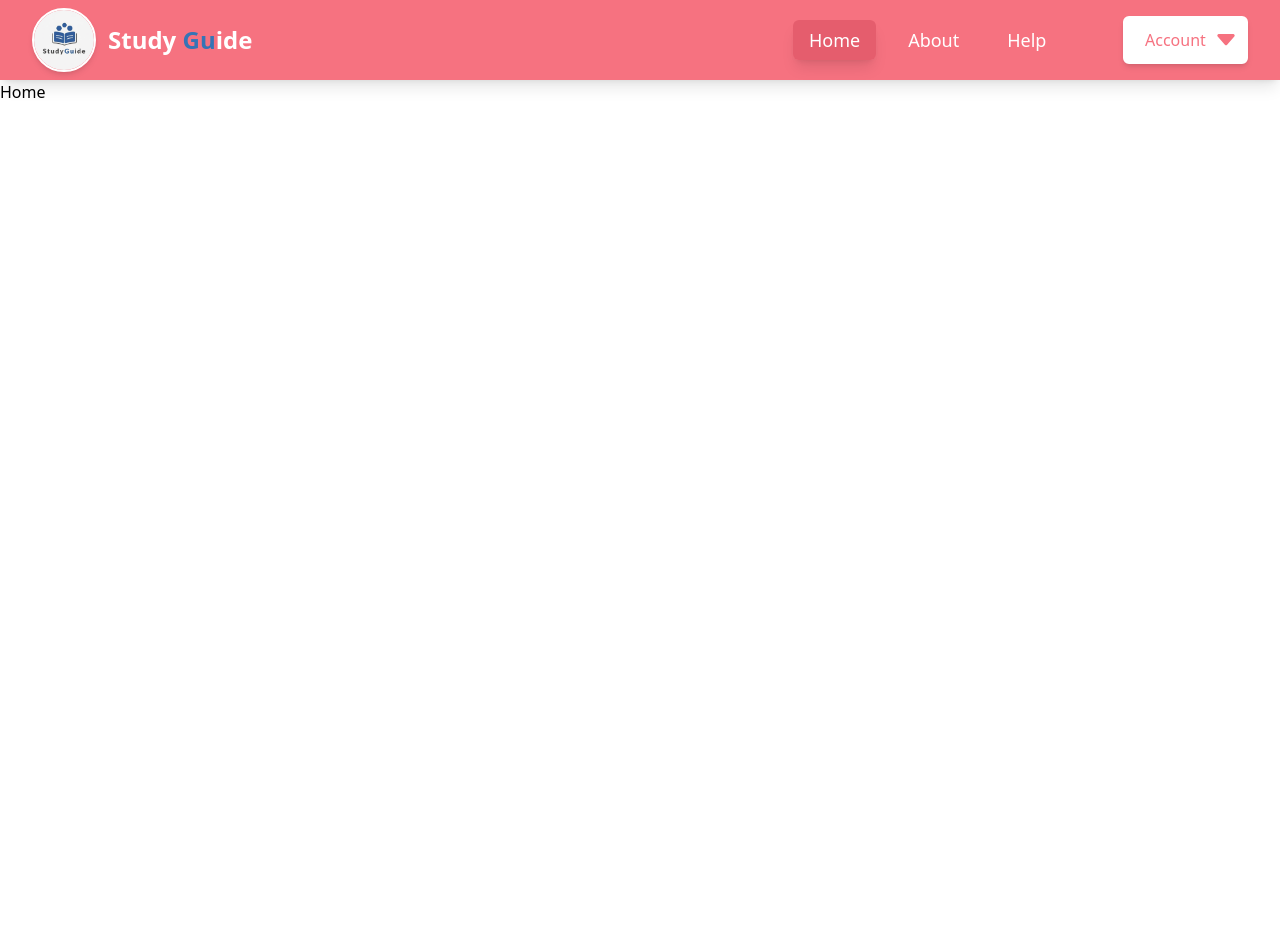
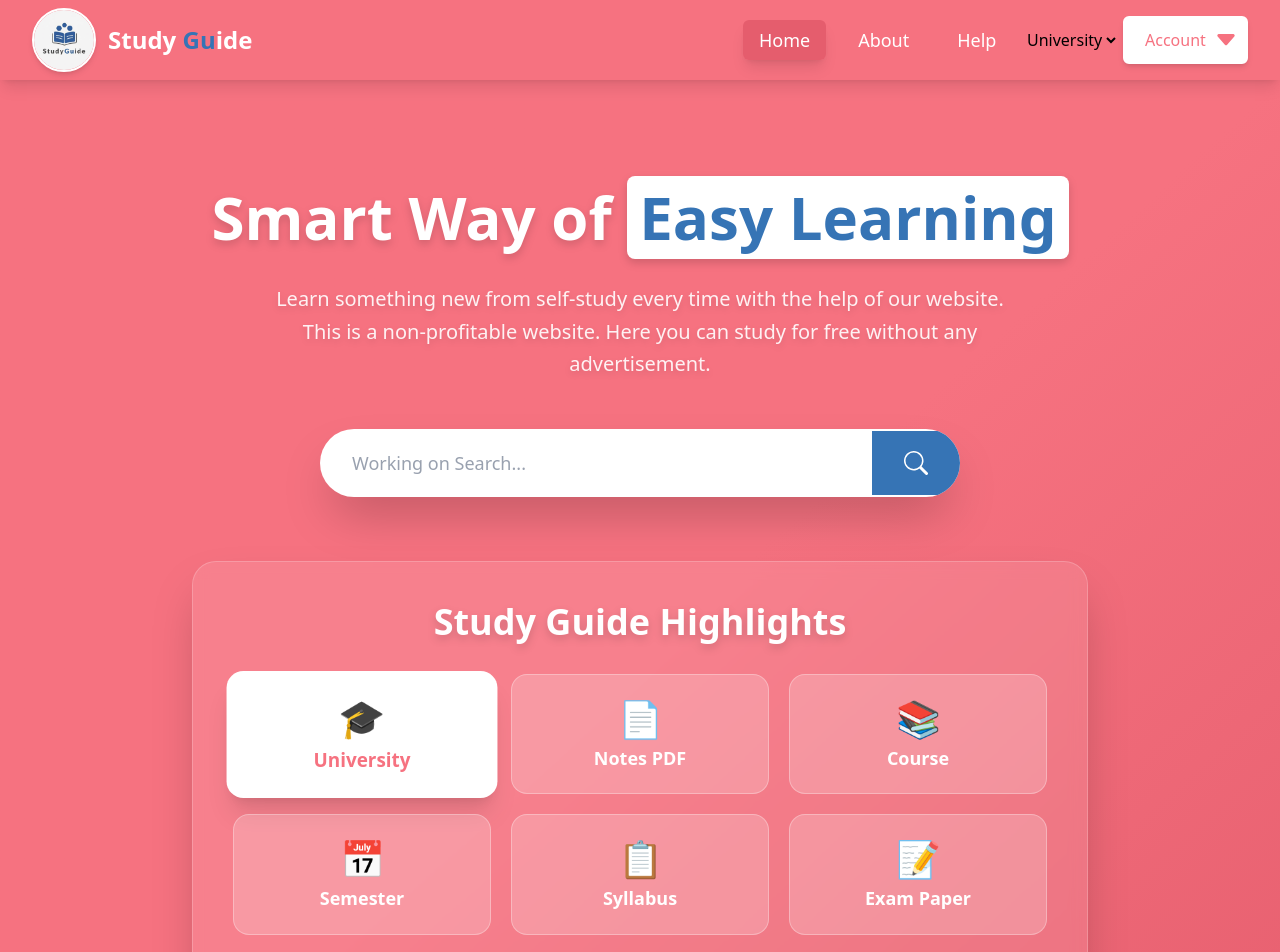
Before and after one commit to amitpal603/study-guide-frontend, a React (Vite) app: page / in a window 1280 px wide. Shown: the top 952 px of the page. Before the commit the page ends 800 px from the top, so only its background shows below. Built offline with nearby package versions, Linux system fonts and the light colour scheme; the HTML template or start-up script is replaced by a standard one.

Commit message:
v2 complete university section completeed

```diff
--- a/package.json
+++ b/package.json
@@ -16,6 +16,7 @@
     "react-dom": "^19.2.0",
     "react-hook-form": "^7.69.0",
     "react-hot-toast": "^2.6.0",
+    "react-icons": "^5.5.0",
     "react-router-dom": "^7.11.0",
     "tailwindcss": "^4.1.18"
   },
--- a/src/App.jsx
+++ b/src/App.jsx
@@ -6,6 +6,8 @@ import About from './components/main/About'
 import Help from './components/main/Help'
 import SignUp from './components/main/SignUp'
 import Login from './components/main/Login'
+import Mg from './components/main/Mg'
+import Aktu from './components/main/Aktu'
 
 function App() {
   return (
@@ -18,6 +20,8 @@ function App() {
           <Route path='/help' element={<Help/>}/>
           <Route path='/sign-up' element={<SignUp/>}/>
           <Route path='/login-account' element={<Login/>}/>
+          <Route path='/mgkvp-university' element={<Mg/>}/>
+          <Route path='/aktu-university' element={<Aktu/>}/>
         </Routes>
       </div>
     </div>
--- a/src/components/header/Navbar.jsx
+++ b/src/components/header/Navbar.jsx
@@ -9,7 +9,7 @@ function Navbar() {
   const links = [
     { to: "/", label: "Home" },
     { to: "/about", label: "About" },
-    { to: "/help", label: "Help" },
+    { to: "/help", label: "Help" }
   ];
 
   const handleAccountChange = (e) => {
@@ -22,7 +22,17 @@ function Navbar() {
     // Reset to default after navigation
     e.target.value = "Account";
   };
+  const handleUniversityChange = (e) => {
+    const value = e.target.value
+    if(value === "Mgkvp"){
+      navigate("/mgkvp-university")
+    }
+    else if(value === "Aktu"){
+      navigate("/aktu-university")
+    }
 
+    e.target.value = "University"
+  }
   return (
     <>
       <nav className="bg-[#F67280] w-full relative z-50 shadow-lg">
@@ -59,7 +69,15 @@ function Navbar() {
                 </li>
               ))}
             </ul>
-
+              <div>
+                <select name="" id=""
+                onChange={handleUniversityChange}
+                >
+                  <option value="University">University</option>
+                  <option value="Mgkvp">Mgkvp</option>
+                  <option value="Aktu">Aktu</option>
+                </select>
+              </div>
             {/* Account Dropdown - Desktop */}
             <div className="hidden md:block flex-shrink-0">
               <select
--- /dev/null
+++ b/src/components/main/Aktu.jsx
@@ -0,0 +1,11 @@
+import React from 'react'
+
+function Aktu() {
+  return (
+    <div>
+      Aktu
+    </div>
+  )
+}
+
+export default Aktu
--- a/src/components/main/Home.jsx
+++ b/src/components/main/Home.jsx
@@ -1,9 +1,10 @@
 import React from 'react'
+import HomeContent from './HomeContent'
 
 function Home() {
   return (
     <div>
-      Home
+      <HomeContent/>
     </div>
   )
 }
--- /dev/null
+++ b/src/components/main/HomeContent.jsx
@@ -0,0 +1,116 @@
+import React, { useState } from 'react'
+import { BsSearch } from "react-icons/bs";
+
+function HomeContent() {
+  const [searchQuery, setSearchQuery] = useState('');
+  const [activeCategory, setActiveCategory] = useState('University');
+
+  const handleSearch = (e) => {
+    e.preventDefault();
+    console.log('Searching for:', searchQuery);
+    // Add your search logic here
+  };
+
+  const categories = [
+    { name: 'University', icon: '🎓' },
+    { name: 'Notes PDF', icon: '📄' },
+    { name: 'Course', icon: '📚' },
+    { name: 'Semester', icon: '📅' },
+    { name: 'Syllabus', icon: '📋' },
+    { name: 'Exam Paper', icon: '📝' }
+  ];
+
+  return (
+    <div className="min-h-screen bg-gradient-to-br from-[#f67280] via-[#f67280] to-[#e55d6d]">
+      <div className="container mx-auto px-4 sm:px-6 lg:px-8 pt-16 sm:pt-20 lg:pt-24 pb-16">
+        <div className="max-w-4xl mx-auto text-center">
+          {/* Heading Section */}
+          <div className="mb-8 sm:mb-12">
+            <h1 className="text-3xl sm:text-4xl md:text-5xl lg:text-6xl font-bold text-white mb-4 sm:mb-6 leading-tight drop-shadow-lg">
+              Smart Way of{' '}
+              <span className="text-[#3674b5] bg-white px-3 py-1 rounded-lg inline-block transform hover:scale-105 transition-transform duration-300">
+                Easy Learning
+              </span>
+            </h1>
+
+            <p className="text-base sm:text-lg md:text-xl text-white/90 leading-relaxed max-w-3xl mx-auto px-4 drop-shadow-md">
+              Learn something new from self-study every time with the help of our website.
+              This is a non-profitable website. Here you can study for free without any advertisement.
+            </p>
+          </div>
+
+          {/* Search Form */}
+          <form
+            onSubmit={handleSearch}
+            className="max-w-2xl mx-auto mb-12 sm:mb-16 px-4"
+          >
+            <div className="relative flex items-center bg-white rounded-full shadow-2xl overflow-hidden transform hover:scale-105 transition-all duration-300 hover:shadow-3xl">
+              <input
+                type="text"
+                value={searchQuery}
+                onChange={(e) => setSearchQuery(e.target.value)}
+                placeholder="Working on Search..."
+                className="flex-1 px-6 sm:px-8 py-4 sm:py-5 text-base sm:text-lg text-gray-700 placeholder-gray-400 focus:outline-none bg-transparent"
+              />
+              <button
+                type="submit"
+                className="bg-[#3674b5] text-white px-6 sm:px-8 py-4 sm:py-5 hover:bg-[#2d5d95] transition-all duration-300 flex items-center justify-center group"
+                aria-label="Search"
+              >
+                <BsSearch className="text-xl sm:text-2xl group-hover:scale-110 transition-transform duration-300" />
+              </button>
+            </div>
+          </form>
+
+          {/* Study Guide Highlights Section */}
+          <div className="bg-white/10 backdrop-blur-sm rounded-3xl p-6 sm:p-8 lg:p-10 border border-white/20 shadow-2xl mb-12">
+            <h2 className="text-2xl sm:text-3xl lg:text-4xl font-bold text-white mb-6 sm:mb-8 drop-shadow-lg">
+              Study Guide Highlights
+            </h2>
+
+            <div className="grid grid-cols-2 sm:grid-cols-3 gap-3 sm:gap-4 lg:gap-5">
+              {categories.map((category) => (
+                <button
+                  key={category.name}
+                  onClick={() => setActiveCategory(category.name)}
+                  className={`group relative overflow-hidden rounded-xl sm:rounded-2xl p-4 sm:p-5 lg:p-6 font-semibold text-sm sm:text-base lg:text-lg transition-all duration-300 transform hover:scale-105 hover:shadow-xl ${
+                    activeCategory === category.name
+                      ? 'bg-white text-[#f67280] shadow-xl scale-105'
+                      : 'bg-white/20 text-white hover:bg-white/30 border border-white/30'
+                  }`}
+                >
+                  <div className="flex flex-col items-center justify-center space-y-2">
+                    <span className="text-2xl sm:text-3xl lg:text-4xl group-hover:scale-110 transition-transform duration-300">
+                      {category.icon}
+                    </span>
+                    <span className="text-center leading-tight">
+                      {category.name}
+                    </span>
+                  </div>
+
+                  {/* Ripple effect on hover */}
+                  <div className="absolute inset-0 bg-white/10 opacity-0 group-hover:opacity-100 transition-opacity duration-300 rounded-xl sm:rounded-2xl"></div>
+                </button>
+              ))}
+            </div>
+
+            {/* Active Category Info */}
+            <div className="mt-6 sm:mt-8 p-4 sm:p-6 bg-white/10 rounded-2xl border border-white/20">
+              <p className="text-white text-sm sm:text-base lg:text-lg">
+                Selected: <span className="font-bold text-[#3674b5] bg-white px-3 py-1 rounded-lg inline-block">{activeCategory}</span>
+              </p>
+              <p className="text-white/80 text-xs sm:text-sm mt-2">
+                Click on any category to explore relevant study materials
+              </p>
+            </div>
+          </div>
+
+
+
+        </div>
+      </div>
+    </div>
+  );
+}
+
+export default HomeContent;
--- /dev/null
+++ b/src/components/main/Mg.jsx
@@ -0,0 +1,11 @@
+import React from 'react'
+
+function Mg() {
+  return (
+    <div>
+      Mgkvp
+    </div>
+  )
+}
+
+export default Mg
```
Also changed, not shown: 1 other file (tests, documents, lock files or other folders).
